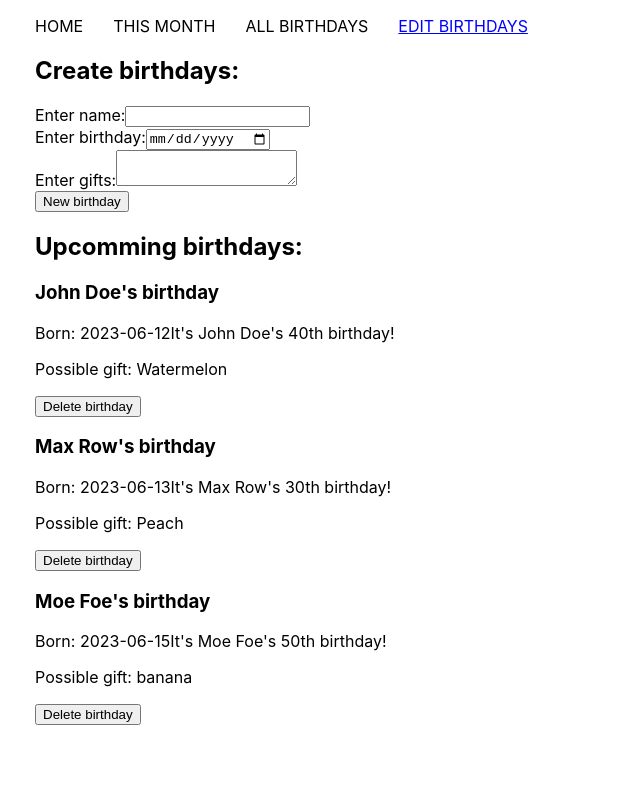
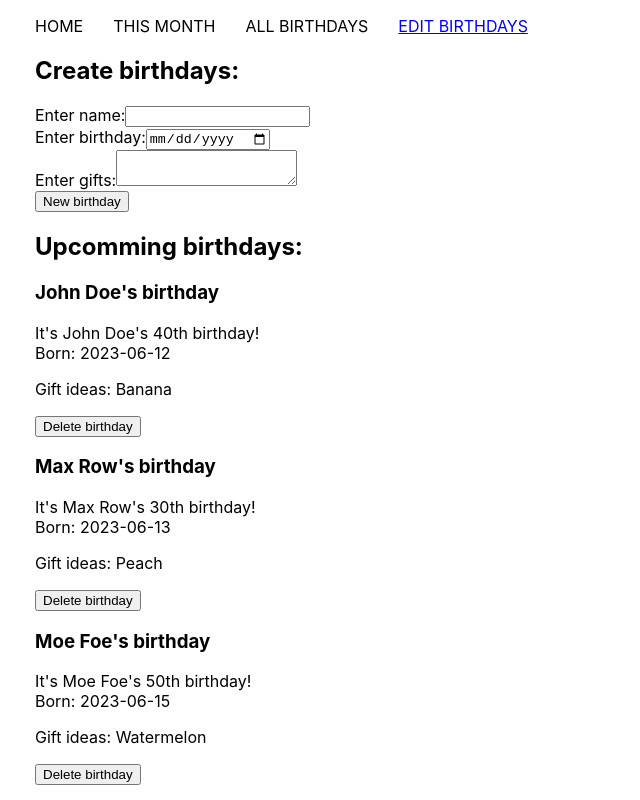
Before and after one commit to complxdnmx/Birthday-reminder-2023-06-28, a React (Create React App) app: page /edit-birthdays in a window 1280 px wide. Shown: the whole page, without its empty margins (0-640 px from the left). Built offline with nearby package versions, Linux system fonts and the light colour scheme.

Commit message:
Conditional rendering

```diff
--- a/src/Components/BirthdayForm/BirthdayForm.js
+++ b/src/Components/BirthdayForm/BirthdayForm.js
@@ -18,16 +18,13 @@ const BirthdayForm = ( {onNewTask} ) => {
         event.preventDefault()
 
         const date = new Date()
-
-        const day = date.getDate().toString().padStart(2,'0')
-        const month = (date.getMonth() + 1).toString().padStart(2,'0')
         const currentYear = date.getFullYear()
         const birthdayDateYear = birthdayDate.toString().slice(0,4)
         const age = Number(currentYear) - Number(birthdayDateYear) + 1
 
 
         const newBirthday = {
-            id: uuid(), //Math.random(), geriau biblioteka naudot uidd
+            id: uuid(),
             birthdayDate: birthdayDate,
             name: name,
             age: age,
--- a/src/Components/BirthdayItem/BirthdayItem.js
+++ b/src/Components/BirthdayItem/BirthdayItem.js
@@ -2,14 +2,14 @@ const BirthdayItem = ( {birthdayData, onBirthdayDelete} ) => {
     const { id, name, birthdayDate, gifts, age} = birthdayData
 
     return (
+
         <div key={id} className='birthday-item'>
-            <h3 className='birthday-name'>{name}'s birthday</h3>
-            <span className='birthday-date'>Born: {birthdayDate}</span>
-            <span className='birthday-age'>It's {name}'s {age}th birthday!</span>
-            {gifts && <p className='birthday-gifts'>Possible gift: {gifts}</p>}
-            <button onClick={() => onBirthdayDelete(id)}>Delete birthday</button>
+            {name && <div><h3 className='birthday-name'>{name}'s birthday</h3></div>}
+            {name && age && <div><span className='birthday-age'>It's {name}'s {age}th birthday!</span></div>}
+            {birthdayDate && <div><span className='birthday-date'>Born: {birthdayDate}</span></div>}
+            {gifts && <div><p className='birthday-gifts'>Gift ideas: {gifts}</p></div>}
+            <div><button className='birthday-gifts' onClick={() => onBirthdayDelete(id)}>Delete birthday</button></div>
         </div>
-
     )
 }
 
--- a/src/Pages/EditBirthdaysPage/EditBirthdaysPage.js
+++ b/src/Pages/EditBirthdaysPage/EditBirthdaysPage.js
@@ -12,7 +12,7 @@ function EditBirthdays () {
             id: 1,
             birthdayDate: '2023-06-12',
             name: 'John Doe',
-            gifts: 'Watermelon',
+            gifts: 'Banana',
             age: '40'
         },
         {
@@ -26,7 +26,7 @@ function EditBirthdays () {
             id: 3,
             birthdayDate: '2023-06-15',
             name: 'Moe Foe',
-            gifts: 'banana',
+            gifts: 'Watermelon',
             age:'50'
         }
     ]
@@ -55,8 +55,6 @@ function EditBirthdays () {
 
             <BirthdayList data={birthdays} onBirthdayDelete={deleteBirthdayHandler}/>
 
-
-
         </Container>
     )
 }
```
